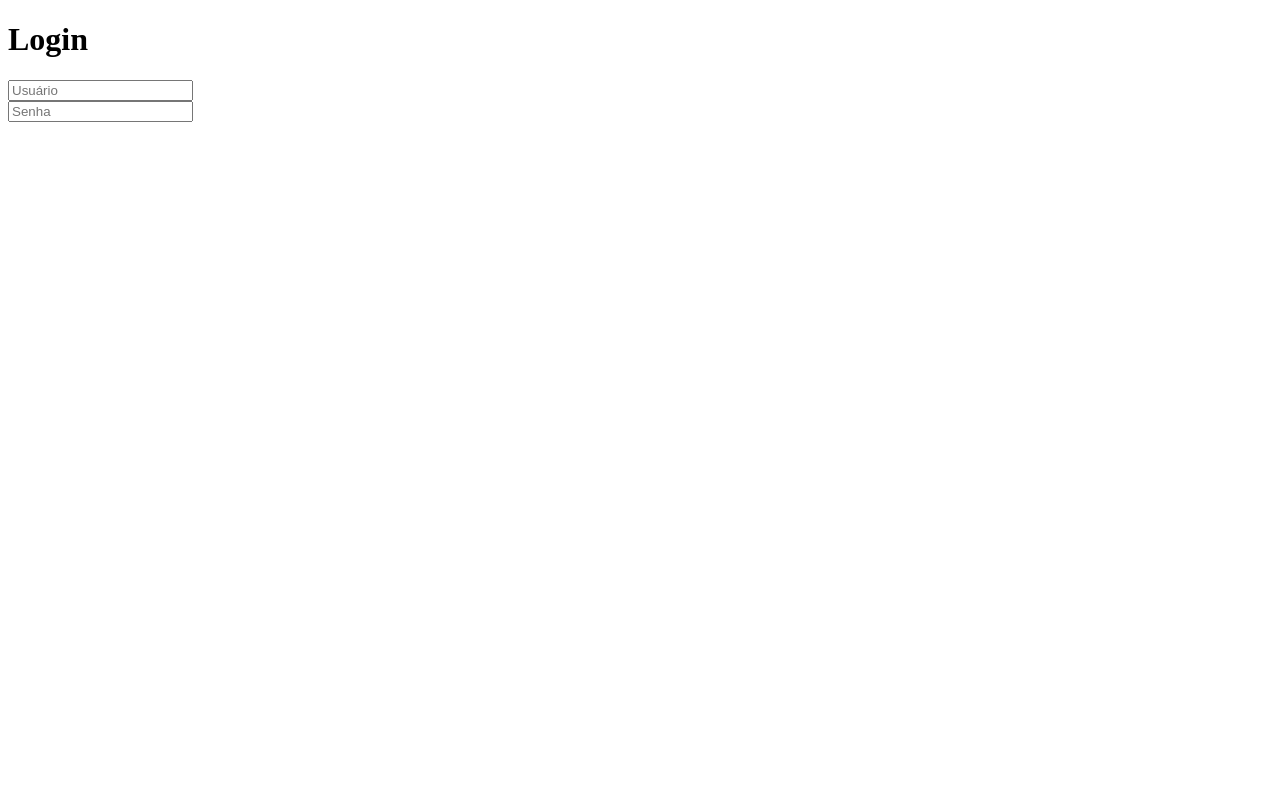
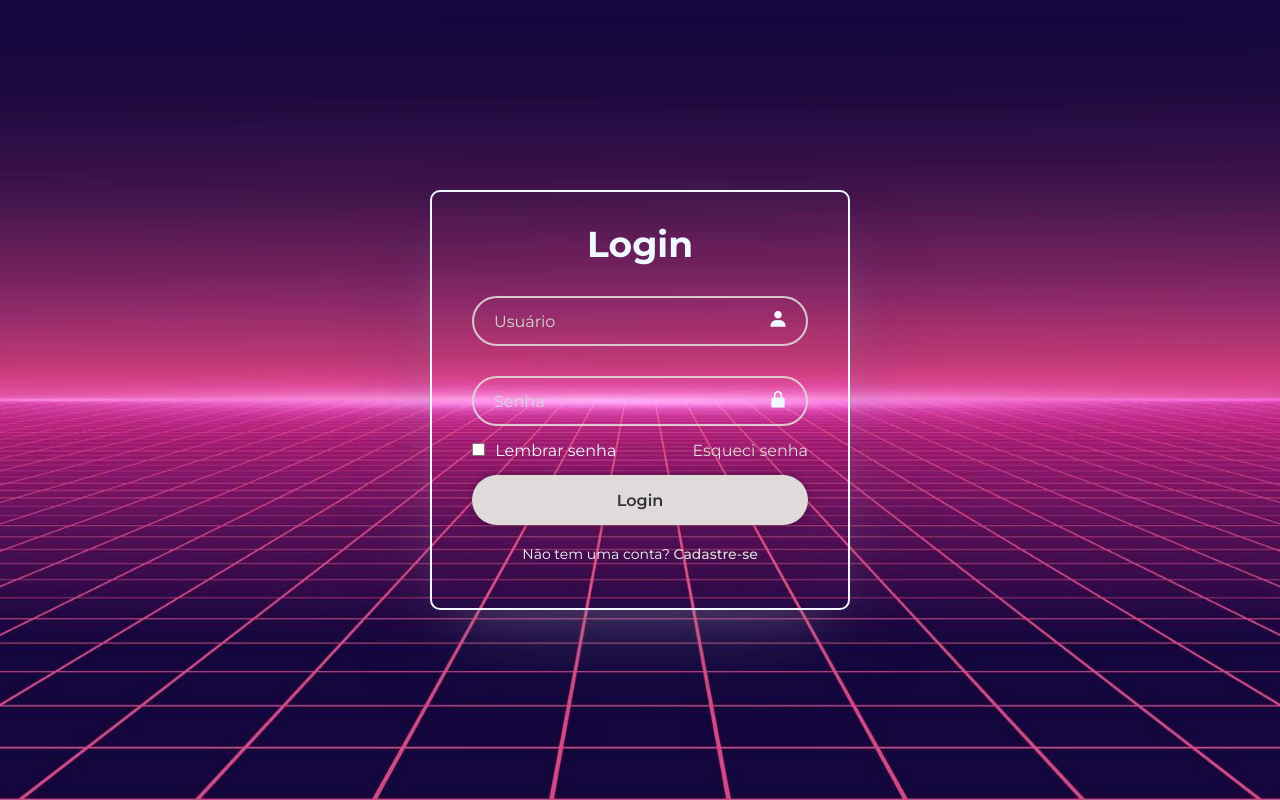
Before and after one commit to FillDias/Login, a plain HTML site: page index.html in a window 1280 px wide. Drawn offline with nearby package versions, Linux system fonts and the light colour scheme.

Commit message:
atualização tela login basic

```diff
--- a/index.html
+++ b/index.html
@@ -3,6 +3,11 @@
 <head>
     <meta charset="UTF-8">
     <meta name="viewport" content="width=device-width, initial-scale=1.0">
+    <link
+    href='https://unpkg.com/boxicons@2.1.4/css/boxicons.min.css'
+    rel='stylesheet'>
+    <link rel="stylesheet" href="styles.css">
+
     <title>Aclamada Melancolia</title>
 </head>
 <body>
@@ -11,12 +16,27 @@
             <h1>Login</h1>
             <div class="input-box">
                <input placeholder="Usuário" type="email">
+               <i class="bx bxs-user"></i>
 
             </div>
             <div class="input-box">
                 <input placeholder="Senha" type="password">
+                <i class="bx bxs-lock-alt"></i>
+             </div>
+             <div class="remember-forgot">
+                <label >
+                <input type="checkbox">
+                Lembrar senha
+                </label>
+                <a href="#">Esqueci senha</a>
+             </div>
+             <button type="submit" class="login">Login</button>
+             <div class="register-link">
+                <p>Não tem uma conta? <a href="#">Cadastre-se</a></p>
+             </div>
 
-             </div>
+
+
         </form>
 
     </main>
--- a/styles.css
+++ b/styles.css
@@ -0,0 +1,116 @@
+@import url('https://fonts.googleapis.com/css2?family=Montserrat:ital,wght@0,100..900;1,100..900&display=swap');
+*{
+    margin: 0;
+    padding: 0;
+    box-sizing: border-box;
+    font-family: "Montserrat", sans-serif;
+}
+
+body {
+    display:flex;
+    justify-content: center;
+    align-items: center;
+    min-height: 100vh;
+    background: url('./img/img.jpg');
+    background-size: cover;
+    background-position: center;
+}
+
+.container{
+    width: 420px;
+    background-color: transparent;
+    border: 2px solid rgba(243, 241, 241, 0.966);
+    border: 2px solid ;
+    border-radius: 10px;
+    color: aliceblue;
+    padding: 30px 40px;
+    box-shadow:  rgba(50, 50, 93, 0.25) 0px 50px 100px -20px, rgba(248, 246, 246, 0.3) 0px 30px 60px -30px;
+}
+
+.container h1{
+    font-size: 36px;
+    text-align: center;
+}
+
+.input-box{
+    position:relative;
+    width: 100%;
+    height: 50px;
+    margin: 30px 0;
+}
+
+.input-box input {
+    width: 100%;
+    height: 100%;
+    background-color: transparent;
+    border: 2px solid #dfd9d9e7;
+    border-radius: 40px;
+    outline: none;
+    font-size: 16px;
+    color: aliceblue;
+    padding: 20px 45px 20px 20px;
+}
+
+.input-box input::placeholder {
+    color: rgb(210, 216, 221);
+}
+.input-box i {
+    position: absolute;
+    right: 20px;
+    top: 25%;
+    font-size: 20px;
+}
+
+.remember-forgot {
+    display: flex;
+    justify-content: space-between;
+    margin: -15px 0 15px;
+}
+
+.remember-forgot label input {
+    accent-color: #e0dbdb;
+    margin-right: 6px;
+}
+.remember-forgot a {
+    text-decoration: none;
+    color: #e0dbdb;
+}
+
+.remember-forgot a:hover {
+    text-decoration: underline;
+}
+
+.login {
+    width: 100%;
+    height: 50px;
+    background-color: #e0dbdb;
+    border: none;
+    border-radius: 40px;
+    cursor: pointer;
+    font-size: 16px;
+    color: #333;
+    font-weight: 600;
+    box-shadow: 0 0 10px rgba(0, 0, 0, 0.3);
+
+}
+
+.login:hover {
+    background-color: transparent;
+    border: 2px solid rgba(255, 255, 255, .2);
+    color: #e0dbdb;
+    transition: 0.4s;
+}
+.register-link{
+    font-size: 14px;
+    text-align: center;
+    margin: 20px 0 15px;
+}
+
+.register-link a {
+    text-decoration: none;
+    color: #e0dbdb;
+    font-weight: 500;
+}
+.register-link a:hover{
+    text-decoration: underline;
+}
```
Also changed, not shown: img/img.jpg (added).
